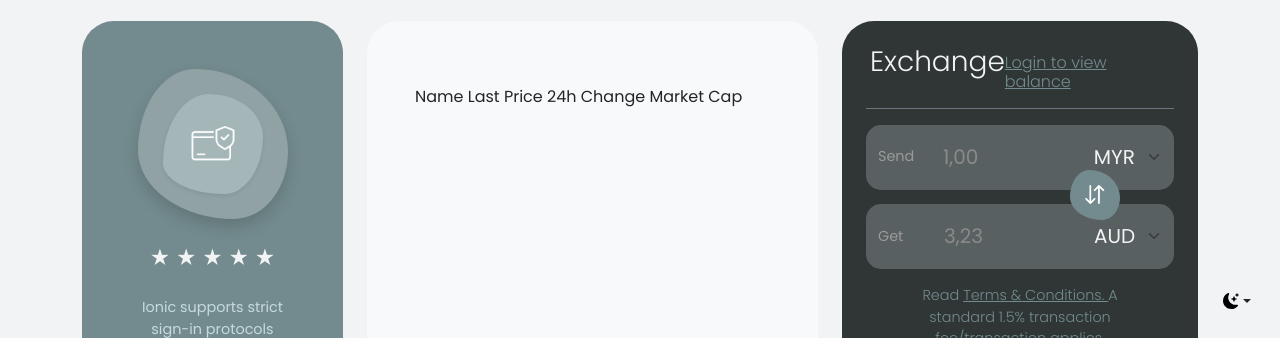
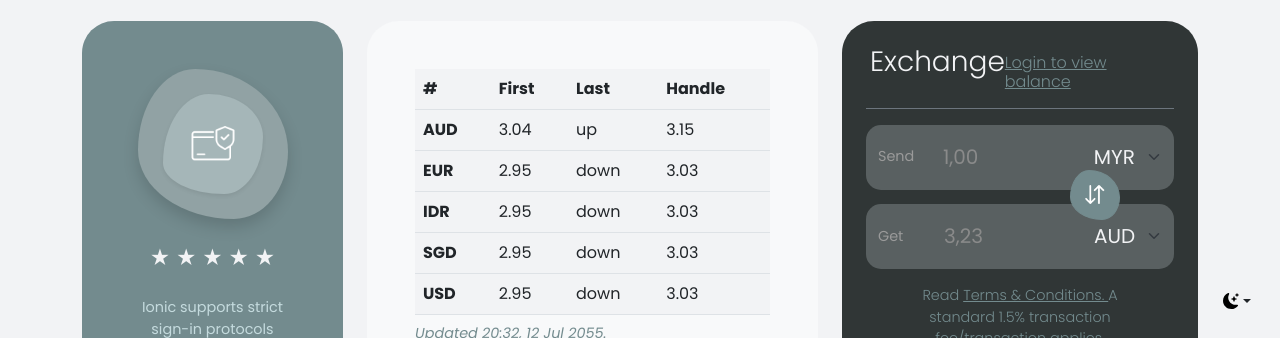
Before and after one commit to stephjohnsons/ionic, a website: page index.html in a window 1280 px wide. Shown: the part 462-800 px from the top of the page. Drawn offline with nearby package versions, Linux system fonts and the light colour scheme; files whose address does not match are found by name.

Commit message:
added table

```diff
--- a/index.html
+++ b/index.html
@@ -179,18 +179,49 @@
         <!-- 2nd row 2nd card: Table -->
         <div class="col-md-5">
           <div class="h-100 p-5 bg-body-tertiary rounded-5">
-            <table class="table"></table>
-              <thead>
+            <table class="table table-hover w-100">
+              <caption class="text-secondary fst-italic fs-7">
+                Updated 20:32, 12 Jul 2055.
+              </caption>
+              <!-- thead is removed as it will
+                cause all th to concat in the first cell -->
+              <tr>
+                <th scope="col">#</th>
+                <th scope="col">First</th>
+                <th scope="col">Last</th>
+                <th scope="col">Handle</th>
+              </tr>
+              <tbody>
                   <tr>
-                    <th scope="col">Name</th>
-                    <th scope="col">Last Price</th>
-                    <th scope="col">24h Change</th>
-                    <th scope="col">Market Cap</th>
+                    <th scope="row">AUD</th>
+                    <td>3.04</td>
+                    <td>up</td>
+                    <td>3.15</td>
                   </tr>
-              </thead>
-
-              <tbody>
-                  <!-- Your data rendering loop goes here -->
+                  <tr>
+                    <th scope="row">EUR</th>
+                    <td>2.95</td>
+                    <td>down</td>
+                    <td>3.03</td>
+                  </tr>
+                  <tr>
+                    <th scope="row">IDR</th>
+                    <td>2.95</td>
+                    <td>down</td>
+                    <td>3.03</td>
+                  </tr>
+                  <tr>
+                    <th scope="row">SGD</th>
+                    <td>2.95</td>
+                    <td>down</td>
+                    <td>3.03</td>
+                  </tr>
+                  <tr>
+                    <th scope="row">USD</th>
+                    <td>2.95</td>
+                    <td>down</td>
+                    <td>3.03</td>
+                  </tr>
               </tbody>
             </table>
           </div>
```
